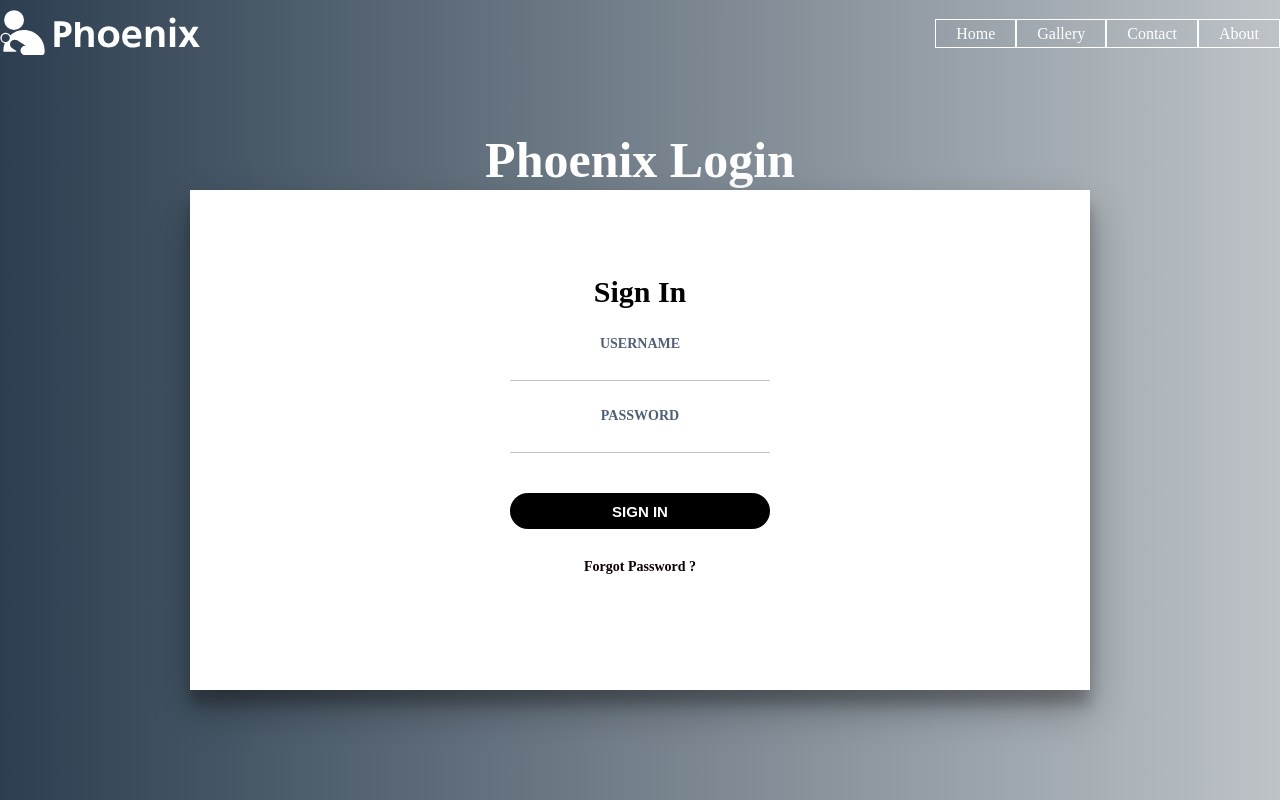
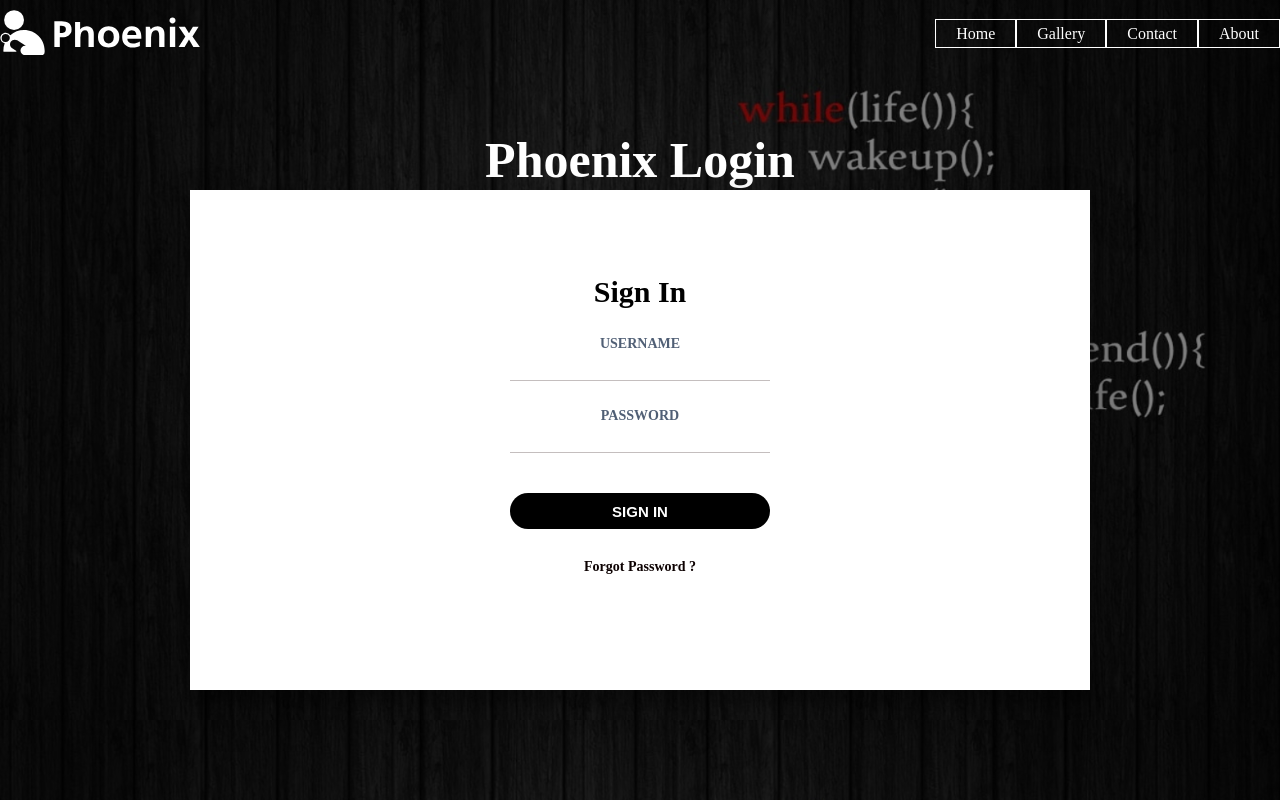
Before and after one commit to pavan116-g/awsprojectsdp4, a React (Create React App) app: page /login in a window 1280 px wide. Built offline with nearby package versions, Linux system fonts and the light colour scheme; what amazon-cognito-identity-js would draw is missing.

Commit message:
Update App.css

```diff
--- a/src/App.css
+++ b/src/App.css
@@ -605,12 +605,6 @@ cursor: pointer;
 }
 
 
-body{
-  background: #bdc3c7;  /* fallback for old browsers */
-  background: -webkit-linear-gradient(to right, #2c3e50, #bdc3c7);  /* Chrome 10-25, Safari 5.1-6 */
-  background: linear-gradient(to right, #2c3e50, #bdc3c7); /* W3C, IE 10+/ Edge, Firefox 16+, Chrome 26+, Opera 12+, Safari 7+ */
-
-}
 
 .form{
   background-color: white;
```
